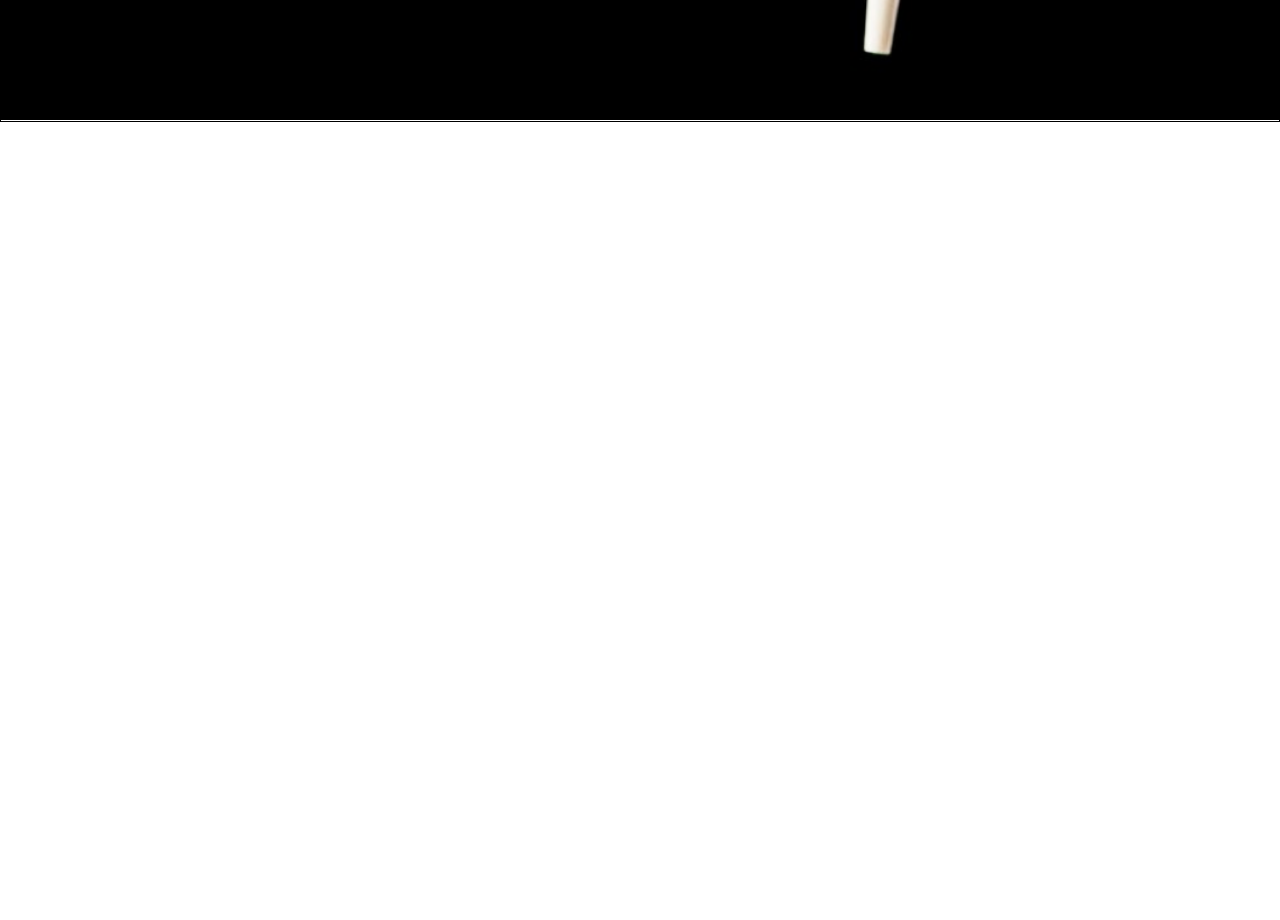
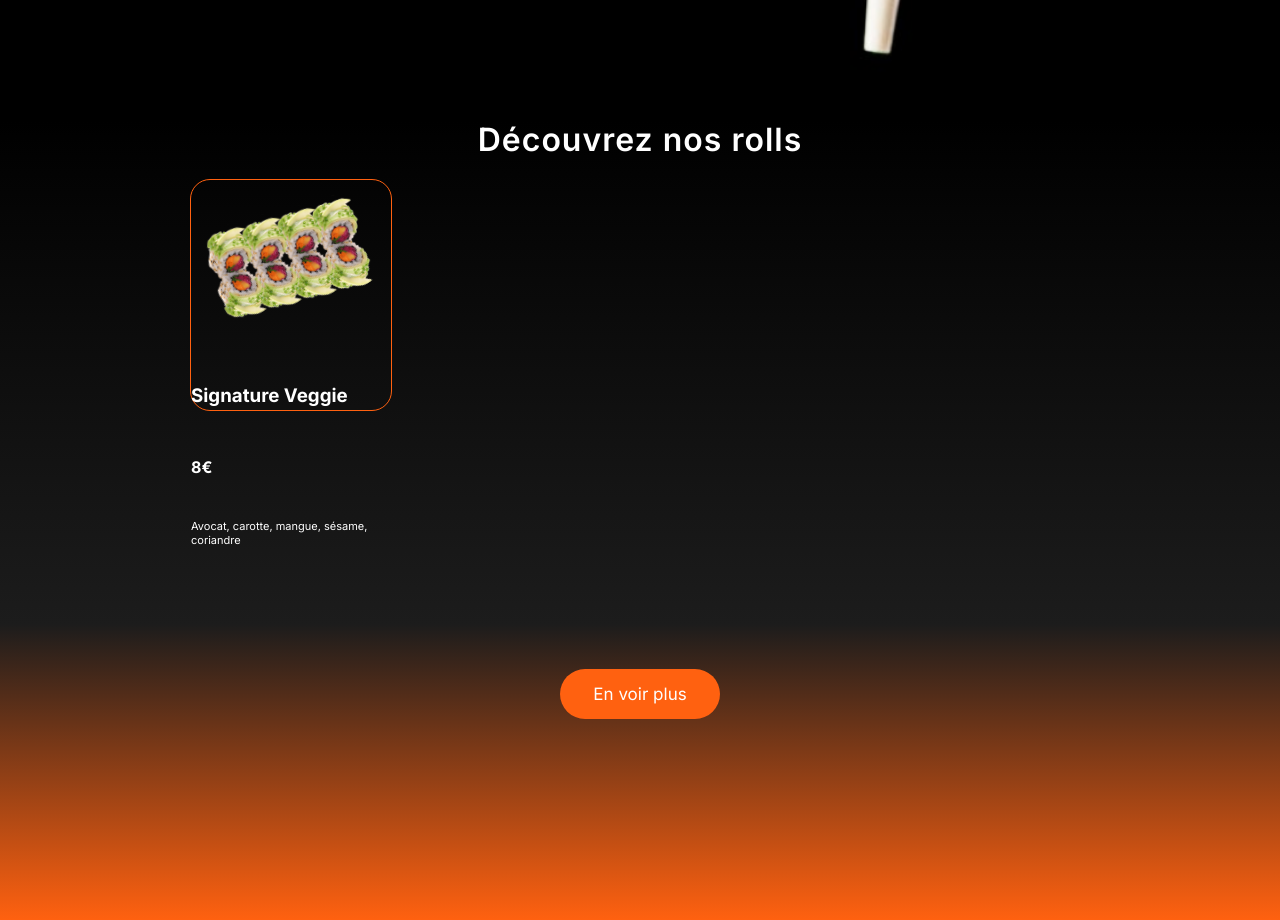
Before and after one commit to Codeuzz/sushicitynantes, a React (Vite) app: page / in a window 1280 px wide. Shown: the part 680-1600 px from the top of the page. Before the commit the page ends 802 px from the top, so only its background shows below. Built offline with nearby package versions, Linux system fonts and the light colour scheme.

Commit message:
started  menu section

```diff
--- a/src/App.css
+++ b/src/App.css
@@ -2,7 +2,10 @@
 
 html, body {
   margin: 0;
-  font-family: "Inter", sans-serif;
+}
+
+* {
+  font-family: Inter;
 }
 
 #logo {
@@ -43,7 +46,7 @@ nav div a {
 
                                               /* HERO  */
 #hero-section {
-  background-color: black;
+  background-color: rgb(0, 0, 0);
   width: 100%;
   height: 100vh;
   margin: 0;
@@ -65,7 +68,7 @@ nav div a {
   height: 100%;
   background-repeat: no-repeat;
   border: 1px solid black;
-  /* box-sizing: border-box; */
+  box-sizing: border-box;
 
 }
 
@@ -74,7 +77,7 @@ nav div a {
   max-width: 600px;
   margin-left: 40px;
   margin-top: 180px;
-  color: white;
+  color: rgb(255, 255, 255);
   /* border: 2px solid blue; */
   letter-spacing: 2px;
 }
@@ -91,3 +94,57 @@ nav div a {
   font-weight: 400;
 
 }
+
+
+#menu-section {
+  width: 100%;
+  height: 100vh;
+  background-image: linear-gradient(#000000 0%, #1C1C1C 63%, #FF6110 100%);
+  display: flex;
+  flex-direction: column;
+  gap: 20px;
+  align-items: center;
+}
+
+#menu-section h1{
+  margin: 0;
+  color: white;
+  font-size: 32px;
+  letter-spacing: 1px;
+  font-weight: 600;
+
+}
+
+#menu-section #card-container {
+  /* border: 2px solid red; */
+  width: 900px;
+  height: 470px;
+}
+
+.card {
+  color: white;
+  border: 1px solid #FF6110;
+  border-radius: 20px;
+  width: 200px;
+  height: 230px;
+  display: flex;
+  flex-direction: column;
+  gap: 10px;
+  position: relative;
+}
+
+.card p {
+  font-size: 11px;
+  /* margin: 0; */
+}
+
+
+#menu-section #voir-plus-btn {
+  width: 160px;
+  height: 50px;
+  border-radius: 100px;
+  border: none;
+  background-color: #FF6110;
+  color: white;
+  font-size: 17px;
+}
--- a/src/App.jsx
+++ b/src/App.jsx
@@ -1,12 +1,14 @@
 import Navbar from './Navbar'
 import Hero from './Hero'
 import './App.css'
+import Menu from './Menu'
 
 function App() {
 
   return (
     <>
       <Hero />
+      <Menu />
     </>
   )
 }
--- /dev/null
+++ b/src/Menu.jsx
@@ -0,0 +1,21 @@
+function Menu() {
+    return(
+        <section id="menu-section">
+            <h1>Découvrez nos rolls</h1>
+            <div id="card-container">
+                <div className="card">
+                    <div className="sushi-img-container">
+                        <img src="src\assets\Full SUSHI ROLL.svg" alt="Signature Veggie"/>
+                    </div>
+                    <h3>Signature Veggie</h3>
+                    <h4>8€</h4>
+                    <p>Avocat, carotte, mangue, sésame, coriandre</p>
+                </div>
+
+            </div>
+            <button id="voir-plus-btn">En voir plus</button>
+        </section>
+    )
+}
+
+export default Menu
--- a/src/Navbar.jsx
+++ b/src/Navbar.jsx
@@ -6,7 +6,7 @@ function Navbar() {
             <img id="logo" src="src\assets\Sushicity-logo.svg" alt="My Happy SVG"/>
             <div>
                 <a href="#hero-section">Accueil</a>
-                <a href="#nos-creations">Nos créations</a>
+                <a href="#menu-section">Nos créations</a>
                 <a href="#contact">Contact</a>
             </div>
         </nav>
```
Also changed, not shown: src/assets/Full SUSHI ROLL.svg (added), src/assets/Sushicity-logo.svg.
